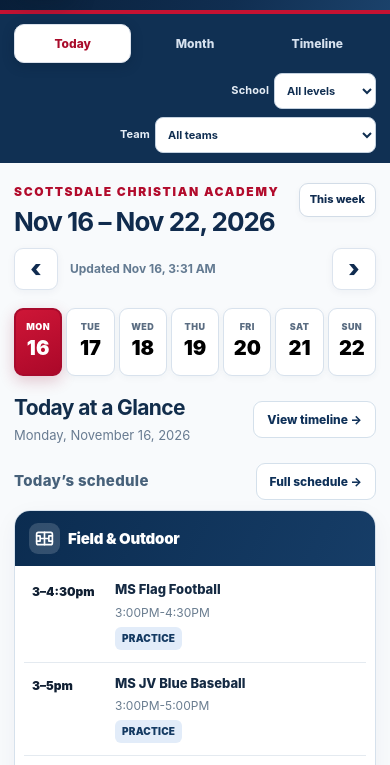
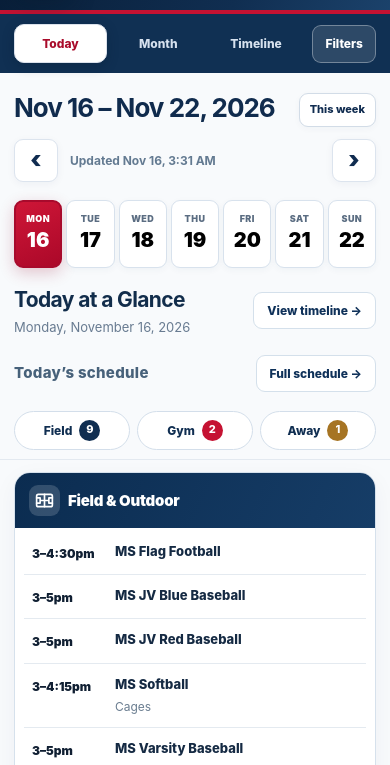
Before and after one commit to SCA-Eagles/sca-eagles.github.io, a website: page dashboard/index.html in a window 390 px wide. Shown: the part 74-839 px from the top of the page. Drawn offline with Linux system fonts and the light colour scheme; no server answers; files whose address does not match are found by name.

Commit message:
Dashboard UX pass: readable mobile timeline, jump chips, game badges, cleaner text, compact mobile header

```diff
--- a/dashboard/app.js
+++ b/dashboard/app.js
@@ -1,5 +1,6 @@
 import {enableGameDetails} from './game-details.js';
-import {monthStart,moveMonth,monthTitle,buildCatalog,tagEvents,buildMonthModel,availableTeams,filtered,drawMonth} from './month-team.js?v=20261109-game-details';
+import {displayTeam,displayDetail,badgeFor,isHiddenNote} from './display.js?v=20261115-ux';
+import {monthStart,moveMonth,monthTitle,buildCatalog,tagEvents,buildMonthModel,availableTeams,filtered,drawMonth} from './month-team.js?v=20261115-ux';
 import { mondayFor, dayOffset, weekDays, niceDate, processSchedules, clock, parseRanges } from './logic.js';
 
 const $ = id => document.getElementById(id);
@@ -32,6 +33,11 @@ function syncTeamDropdown(){
   control.value=teamFilter;
 }
 
+function syncFilterToggle(){
+  const btn=$('filterToggle');if(!btn)return;
+  const active=(filter!=='all'?1:0)+(teamFilter!=='all'?1:0);
+  btn.textContent=active?`Filters · ${active}`:'Filters';btn.classList.toggle('has-filters',!!active);
+}
 function setNotice(text){$('notice').textContent=text;$('notice').hidden=!text;}
 function weekHasDay(date){return weekDays(monday).includes(date);}
 async function load(){
@@ -108,15 +114,17 @@ const ranges = e.type === 'note'
   : (e.ranges || []);
 
 const time = e.source === 'transportation'
-  ? (e.time || (e.start != null ? clock(e.start) : 'TBD'))
+  ? (e.start != null ? shortClock(e.start) : (e.time || 'TBD'))
   : ranges.length
     ? ranges.map(rangeLabel).join(' · ')
     : (e.start == null ? 'TBD' : shortClock(e.start));
 
   const when=el('div','when',time);
-  body.append(el('div','name',e.team),el('div','description',e.detail||'No details'));
+  const lane=laneFor(e),detailText=displayDetail(e),badge=badgeFor(e,lane);
+  body.append(el('div','name',displayTeam(e.team)));
+  if(detailText)body.append(el('div','description',detailText));
   const meta=el('div','meta');
-  meta.append(el('span','tag',e.type==='note'?'Facility note':e.type[0].toUpperCase()+e.type.slice(1)));
+  if(badge)meta.append(el('span',`tag badge${e.type==='game'?' badge-game':''}`,badge));
   if(e.source==='transportation'){
     if(!away&&e.facilityLocation)meta.append(el('span','tag',e.facilityLocation));
     if(away&&e.location&&!/Venue TBD/i.test(e.location))meta.append(el('span','tag',e.location));
@@ -126,7 +134,7 @@ const time = e.source === 'transportation'
   body.append(meta);card.append(body,when);enableGameDetails(card,e);return card;
 }
 function laneSection(lane,entries){
-  const section=el('section',`facility-lane lane-${lane.id}`);
+  const section=el('section',`facility-lane lane-${lane.id}`);section.dataset.lane=lane.id;
   const title=el('div','lane-title'),label=el('div','lane-label');
   label.append(el('span','lane-icon',lane.icon),el('h3','',lane.name));
   title.append(label,el('span','lane-count',`${entries.length} ${entries.length===1?'item':'items'}`));section.append(title);
@@ -175,6 +183,14 @@ function renderOverview(events){
   const section=el('div','overview-section');section.append(el('h3','','Today’s schedule'.replace('Today',selected===todayIso()?'Today':'Selected day')));
   const openWeek=el('button','subtle-button','Full schedule →');openWeek.onclick=()=>jumpTo('month');section.append(openWeek);container.append(section);
   if(!list.length){container.append(el('div','empty','No events are listed for this day. Use Month to browse other dates.'));return;}
+  const jump=el('nav','lane-jump');jump.setAttribute('aria-label','Jump to a section');
+  LANES.forEach((lane,i)=>{
+    const chip=el('button','lane-chip');chip.type='button';chip.disabled=!counts[i];
+    chip.append(el('span','chip-label',lane.id==='away'?'Away':lane.id==='gym'?'Gym':'Field'),el('span','chip-count',counts[i]));
+    chip.onclick=()=>container.querySelector(`.facility-lane[data-lane="${lane.id}"]`)?.scrollIntoView({behavior:'smooth',block:'start'});
+    jump.append(chip);
+  });
+  container.append(jump);
   const compact=el('div','facility-grid');
   // Show every item: a per-lane cap hid whole teams (e.g. MS Varsity Baseball, Nov 16, 2026).
   for(const lane of LANES)compact.append(laneSection(lane,sortEvents(list.filter(e=>laneFor(e)===lane.id))));
@@ -232,8 +248,12 @@ function renderTimeline(events){
     const last=Math.min(1440,Math.max(first+180,Math.ceil(max/60)*60+60));
     const height=(last-first)/60*60;
     const wrap=el('div','timeline-scroller');
-    const head=el('div','timeline-head');head.append(el('div','','Time'),el('div','','◌ Field & Outdoor'),el('div','','▤ Gym & Indoor'));wrap.append(head);
-    const body=el('div','timeline-main');body.style.height=`${height}px`;
+    // Give each overlapping activity a readable column; the timeline scrolls sideways when needed.
+    const laneCols=lane=>Math.max(1,...arrangeTracks(plotted[lane]).map(i=>i.columns));
+    const fieldMin=Math.max(155,laneCols('field')*96),gymMin=Math.max(155,laneCols('gym')*96);
+    const template=`53px minmax(${fieldMin}px,1fr) minmax(${gymMin}px,1fr)`,minWidth=`${53+fieldMin+gymMin}px`;
+    const head=el('div','timeline-head');head.style.gridTemplateColumns=template;head.style.minWidth=minWidth;head.append(el('div','','Time'),el('div','','◌ Field & Outdoor'),el('div','','▤ Gym & Indoor'));wrap.append(head);
+    const body=el('div','timeline-main');body.style.height=`${height}px`;body.style.gridTemplateColumns=template;body.style.minWidth=minWidth;
     const axis=el('div','time-axis');
     for(let time=first;time<=last;time+=60){const mark=el('div','time-label',clock(time));mark.style.top=`${(time-first)}px`;axis.append(mark);}
     body.append(axis);
@@ -247,14 +267,17 @@ function renderTimeline(events){
         block.style.width=`calc(${100/item.columns}% - 8px)`;
         block.style.left=`calc(${item.col*100/item.columns}% + 4px)`;
         block.style.right='auto';
-        const team=el('div','bar-title',e.type==='note'?(e.detail||e.team):e.team);
+        const team=el('div','bar-title',e.type==='note'?(e.detail||e.team):displayTeam(e.team));
         const time=el('div','time-small',item.point?`${clock(item.start)} · start only`:`${clock(item.start)}–${clock(item.end)}`);
-        block.append(team,time);block.title=`${e.team} — ${time.textContent}. ${e.detail||''}`;
+        block.append(team,time);block.title=`${displayTeam(e.team)} — ${time.textContent}. ${displayDetail(e)}`;
         enableGameDetails(block,e,{hint:false});track.append(block);
       }
       body.append(track);
     }
-    wrap.append(body);container.append(wrap);
+    wrap.append(body);
+    const hint=el('div','timeline-swipe','Swipe sideways to see every activity →');hint.hidden=true;
+    container.append(hint,wrap);
+    requestAnimationFrame(()=>{hint.hidden=wrap.scrollWidth<=wrap.clientWidth+4;});
     const legend=el('div','timeline-legend');legend.append(el('span','legend-block','Known time range'),el('span','legend-point','Start time only'));container.append(legend);
   }
   // Notes and no-time activities remain visible rather than being discarded.
@@ -269,8 +292,8 @@ function renderTimeline(events){
 }
 function render(){
   $('weekLabel').textContent=formatWeek();
-  syncTeamDropdown();
-  const candidateEvents=(mode==='month'?monthModel.events.filter(e=>e.date.slice(0,7)===monthFocus.slice(0,7)):model.events).filter(visible);
+  syncTeamDropdown();syncFilterToggle();
+  const candidateEvents=(mode==='month'?monthModel.events.filter(e=>e.date.slice(0,7)===monthFocus.slice(0,7)):model.events).filter(e=>visible(e)&&!isHiddenNote(e));
   const activeTeamPlaces=new Set(candidateEvents.filter(e=>!e.syntheticSafety).map(e=>e.date+'|'+e.location));
   const events=candidateEvents.filter(e=>!e.syntheticSafety||activeTeamPlaces.has(e.date+'|'+e.location));
   $('todayBtn').textContent=mode==='month'?'This month':'This week';
@@ -323,6 +346,10 @@ $('refresh').onclick=()=>{
   window.location.replace(url.href);
 };
 $('teamFilter').onchange=e=>{teamFilter=e.target.value;render();};
+if($('filterToggle'))$('filterToggle').onclick=()=>{
+  const bar=document.querySelector('.toolbar'),open=!bar.classList.contains('filters-open');
+  bar.classList.toggle('filters-open',open);$('filterToggle').setAttribute('aria-expanded',String(open));
+};
 
 load();
 setInterval(()=>{
--- /dev/null
+++ b/dashboard/display.js
@@ -0,0 +1,69 @@
+// Display-only text cleanup. Never changes event data, team keys, filters or
+// calendar feeds; it only decides how names, details and badges read on screen.
+const KEEP_UPPER = new Set(['HS','MS','JV','SCA','CCSL','AIA','PE','II','III','JH','MPR','D22']);
+const TIME_RANGE = /\b\d{1,2}(?::\d{2})?\s*(?:[ap]\.?m\.?)?\s*(?:-|–|—|to)\s*\d{1,2}(?::\d{2})?\s*[ap]\.?m\.?/gi;
+const SINGLE_TIME = /\b\d{1,2}(?::\d{2})?\s*[ap]\.?m\.?\b/gi;
+
+function titleWord(word) {
+  if (!/[A-Z]{2,}/.test(word) || /[a-z]/.test(word)) return word; // only touch ALL-CAPS words
+  const bare = word.replace(/[^A-Za-z0-9]/g, '');
+  if (KEEP_UPPER.has(bare.toUpperCase()) || /\d/.test(bare)) return word;
+  return word.charAt(0) + word.slice(1).toLowerCase();
+}
+
+export function displayTeam(name) {
+  return String(name || '')
+    .replace(/^(HS|MS)\s*-\s*/i, (_, lvl) => lvl.toUpperCase() + ' ')
+    .replace(/\s{2,}/g, ' ')
+    .trim()
+    .split(' ')
+    .map(titleWord)
+    .join(' ');
+}
+
+function tidyText(text) {
+  return String(text || '').replace(/Neccessary/g, 'Necessary').replace(/\s{2,}/g, ' ').trim();
+}
+
+// Transportation games arrive as "vs Opponent · Home|Away · Venue".
+function gameParts(e) {
+  const parts = String(e.detail || '').split(' · ').map(s => s.trim()).filter(Boolean);
+  let first = parts[0] || '';
+  let label = '';
+  const m = first.match(/^vs\.?\s*(Scrimmages?|Semifinals?|Quarterfinals?|Finals?|State Finals?|Playoffs?|Tournament)\s*:\s*(.+)$/i);
+  if (m) { label = m[1]; first = `vs ${m[2]}`; }
+  const side = parts.find(p => /^(home|away|neutral)$/i.test(p)) || '';
+  return { opponent: tidyText(first), label, side };
+}
+
+export function displayDetail(e) {
+  if (e.source === 'transportation' && e.type === 'game') {
+    const { opponent, label } = gameParts(e);
+    return label ? `${label} ${opponent}` : opponent;
+  }
+  const raw = tidyText(e.detail);
+  if (e.type === 'note') return raw;
+  // Practices and events: drop the time (already shown) and keep anything else, e.g. "(Cages)".
+  const rest = raw.replace(TIME_RANGE, ' ').replace(SINGLE_TIME, ' ')
+    .replace(/[()]/g, ' ').replace(/^[\s,;:·–—-]+|[\s,;:·–—-]+$/g, '').replace(/\s{2,}/g, ' ').trim();
+  return rest;
+}
+
+// Badge shown on a card. Practices are the default, so they carry none.
+export function badgeFor(e, lane) {
+  if (e.syntheticNote) return 'From facility notes';
+  if (e.type === 'note') return 'Facility note';
+  if (e.type === 'practice') return '';
+  if (e.type === 'game') {
+    const { label, side } = e.source === 'transportation' ? gameParts(e) : { label: '', side: '' };
+    if (/scrimmage/i.test(label)) return 'Scrimmage';
+    const away = lane === 'away' || /^away$/i.test(side);
+    return away ? 'Away game' : 'Home game';
+  }
+  return e.type ? e.type[0].toUpperCase() + e.type.slice(1) : '';
+}
+
+// Spreadsheet pointers like "See Winter Sports Tab" mean nothing to the public.
+export function isHiddenNote(e) {
+  return e.type === 'note' && /^see\b.*\btabs?\.?$/i.test(String(e.detail || '').trim());
+}
--- a/dashboard/index.html
+++ b/dashboard/index.html
@@ -10,6 +10,7 @@
 <link rel="stylesheet" href="./styles.css?v=20261110-hark">
 <link rel="stylesheet" href="./month-team.css?v=20261110-hark">
 <link rel="stylesheet" href="./sca-homepage.css?v=20261110-hark">
+<link rel="stylesheet" href="./ux.css?v=20261115-ux">
 <style>
 .calendar-subscribe{margin:5px 0 17px;background:linear-gradient(125deg,#f2f6fb,#fff);border:1px solid #cbd9e7;border-radius:14px;padding:15px 18px;display:grid;gap:11px;color:#102e51}
 .subscribe-heading{font-size:10px;letter-spacing:.09em;font-weight:850;color:#516982;text-transform:uppercase}
@@ -39,7 +40,7 @@
     <button id="overviewTab" class="tab active" role="tab" aria-selected="true">Today</button>
     <button id="monthTab" class="tab" role="tab" aria-selected="false">Month</button>
     <button id="timelineTab" class="tab" role="tab" aria-selected="false">Timeline</button>
-  </div><div class="team-filters">
+  </div><button id="filterToggle" class="filter-toggle" type="button" aria-expanded="false" aria-controls="teamFilters">Filters</button><div class="team-filters" id="teamFilters">
     <label class="filterlabel">School <select id="filter"><option value="all">All levels</option><option value="HS">High school</option><option value="MS">Middle / 5th</option></select></label>
     <label class="filterlabel">Team <select id="teamFilter"><option value="all">All teams</option></select></label>
   </div></div>
@@ -55,7 +56,7 @@
 <footer><div>Read-only view of SCA's existing Excel schedules.</div><div>Schedules generally update after each successful 30-minute GitHub refresh.</div></footer>
 </div>
 
-<script type="module" src="./app.js?v=20261115-no-lane-cap"></script>
+<script type="module" src="./app.js?v=20261115-ux"></script>
 <script type="module" src="./calendar-subscribe.js?v=20261110-hark"></script>
 <script src="./sca-dashboard-actions.js?v=20261110-hark" defer></script>
 </body></html>
--- /dev/null
+++ b/dashboard/ux.css
@@ -0,0 +1,56 @@
+/* Nov 15, 2026 UX pass: game emphasis, cleaner cards, jump chips,
+   readable mobile timeline and a compact mobile header. Display only. */
+
+/* Header: the school name already sits in the logo bar. */
+.heading .eyebrow{display:none}
+
+/* Badges: only games, events and notes carry one; practices are the default. */
+#overviewView .event .meta .tag:first-child,#monthView .event .meta .tag:first-child{position:static;text-transform:none;letter-spacing:0;font-weight:750;color:#4e657d;background:#eff3f8}
+#overviewView .event .meta .tag.badge{position:absolute;right:10px;top:15px;text-transform:uppercase;letter-spacing:.02em;font-weight:900;color:#143a62;background:#e2ecf9}
+#overviewView .event .meta .tag.badge-game,#monthView .event .meta .tag.badge-game{color:#fff !important;background:var(--red,#c51232) !important}
+#overviewView .event .meta:empty{display:none}
+#overviewView .event.game{background:#fff7f8;box-shadow:inset 4px 0 0 var(--red,#c51232)}
+#overviewView .event.game .name{color:#8f0a26;font-weight:900}
+#monthView .event.game{border-color:#f0c4cf;background:#fff7f8}
+#monthView .event.game .name{color:#8f0a26;font-weight:900}
+#overviewView .event{padding-right:110px;min-height:0}
+
+/* Jump chips (phones only, where lanes stack). */
+.lane-jump{display:none}
+.filter-toggle{display:none}
+
+/* Timeline: words wrap at word breaks, the time axis stays put while swiping. */
+.timeline-bar .bar-title,.timeline-point .bar-title{overflow-wrap:break-word;word-break:normal;hyphens:auto}
+.timeline-head>div:first-child{position:sticky;left:0;z-index:4;background:#f4f6fa}
+.time-axis{position:sticky;left:0;z-index:4}
+.timeline-swipe{font-size:11px;font-weight:750;color:#5d7389;margin:0 0 7px;text-align:right}
+
+@media(max-width:650px){
+  /* Tabs and a single Filters button share one row; filters open on tap. */
+  .toolbar{flex-direction:row !important;flex-wrap:nowrap;align-items:center}
+  .toolbar.filters-open{flex-wrap:wrap}
+  .toolbar .tabs{width:auto !important;flex:1 1 0;min-width:0}
+  .toolbar .tabs .tab{flex:1}
+  .filter-toggle{display:inline-flex;align-items:center;justify-content:center;font:inherit;font-size:12px;font-weight:850;
+    color:#fff;background:#ffffff1f;border:1px solid #ffffff55;border-radius:9px;padding:0 12px;min-height:38px;cursor:pointer;white-space:nowrap}
+  .filter-toggle.has-filters{background:#fff;color:#a90c2b;border-color:#fff}
+  .toolbar .team-filters{display:none}
+  .toolbar.filters-open .team-filters{display:flex;width:100%;flex:1 1 100%}
+  .toolbar .filterlabel select{max-width:none}
+  .toolbar .team-filters{gap:8px;flex-wrap:nowrap}
+  .toolbar .team-filters .filterlabel{flex:1 1 0;min-width:0;display:flex;align-items:center;gap:6px;margin:0}
+  .toolbar .team-filters select,.toolbar #teamFilter{flex:1 1 auto;width:100%;min-width:0 !important;max-width:100% !important}
+
+  .lane-jump{display:flex;gap:7px;position:sticky;top:0;z-index:5;margin:0 -14px 12px;padding:9px 14px;
+    background:#f8fafcf2;backdrop-filter:blur(6px);-webkit-backdrop-filter:blur(6px);border-bottom:1px solid #e3e9f0}
+  .lane-chip{flex:1;display:flex;align-items:center;justify-content:center;gap:7px;font:inherit;font-size:12px;font-weight:850;
+    color:#102e51;background:#fff;border:1px solid #d3deea;border-radius:999px;padding:8px 6px;cursor:pointer}
+  .lane-chip .chip-count{display:inline-grid;place-items:center;min-width:21px;height:21px;padding:0 5px;border-radius:999px;background:#102e51;color:#fff;font-size:11px}
+  .lane-chip:nth-child(2) .chip-count{background:#c51232}
+  .lane-chip:nth-child(3) .chip-count{background:#a67423}
+  .lane-chip:disabled{opacity:.45;cursor:default}
+  #overviewView .facility-lane{scroll-margin-top:62px}
+
+  #overviewView .event{padding:12px 8px;min-height:0}
+  #overviewView .event .meta .tag.badge{position:static}
+}
```
Also changed, not shown: dashboard/month-team.js (+5 -3 lines).
